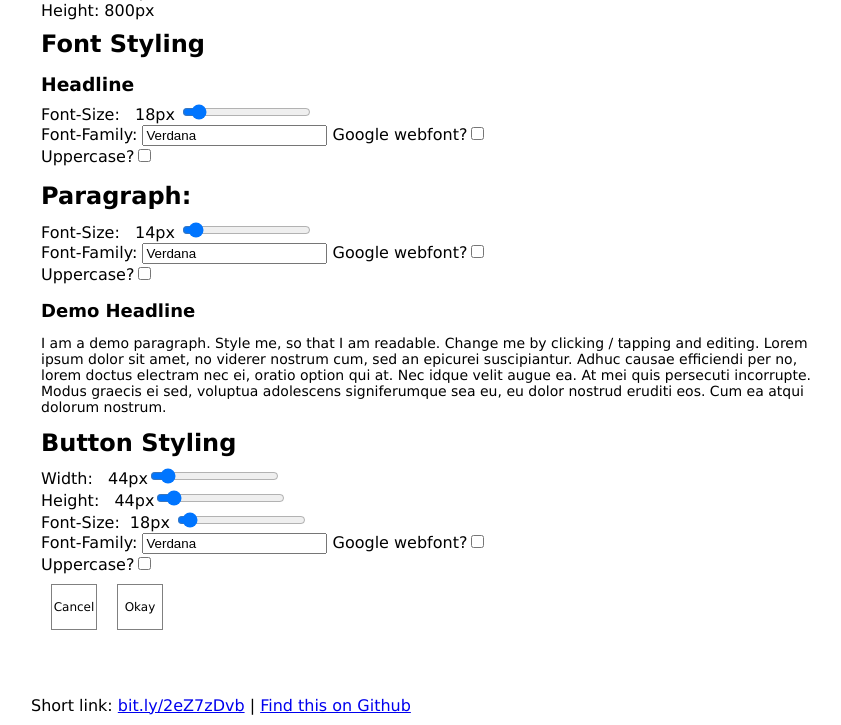
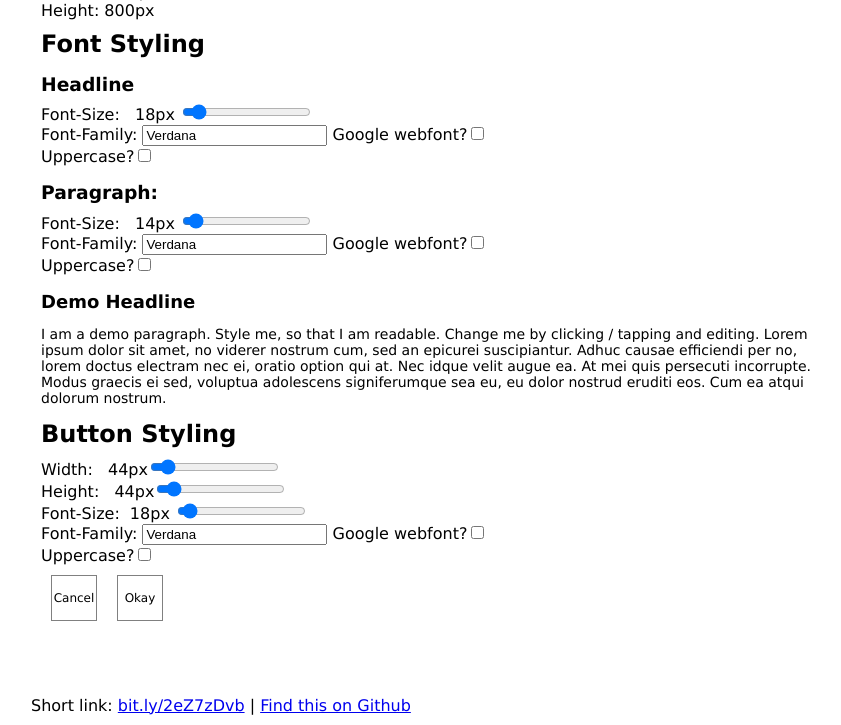
Before and after one commit to julia-r/responsive-design-tester, a plain HTML site: page index.html in a window 1280 px wide. Shown: the part 84-809 px from the top of the page, without its empty margins (209-1050 px from the left). Drawn offline with nearby package versions, Linux system fonts and the light colour scheme.

Commit message:
minor improvements

```diff
--- a/index.html
+++ b/index.html
@@ -31,7 +31,7 @@
             Uppercase?<input v-model="headline.uppercase" type="checkbox">
         </div>
         <div class="option">
-            <h2>Paragraph:</h2>
+            <h3>Paragraph:</h3>
             Font-Size: <span class="size">{{paragraph.font_size}}px</span>
             <input v-model="paragraph.font_size" type="range" min="6" max="150"><br>
             Font-Family:
```
